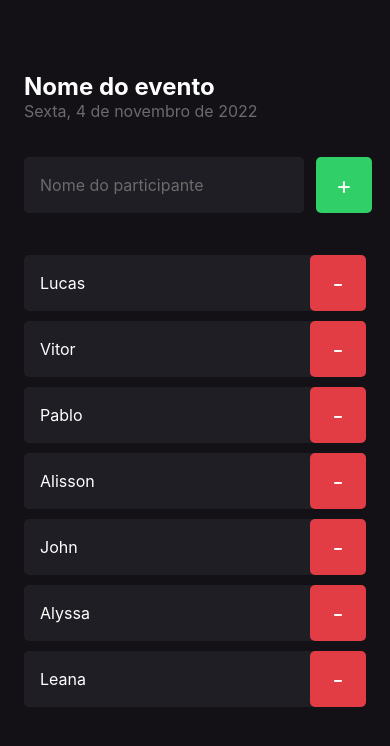
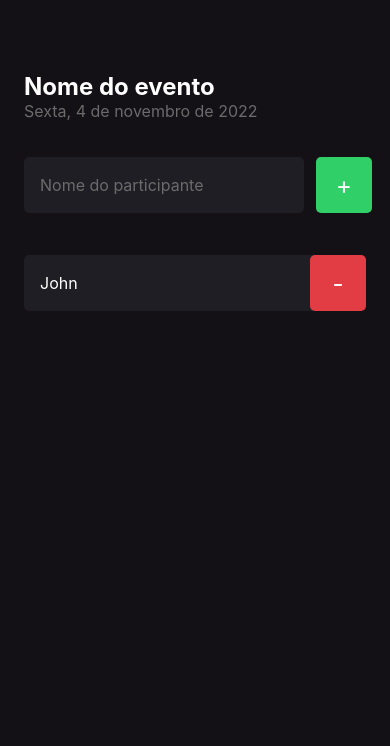
Before and after one commit to galax1y/01-im-here, a React Native app: screen / in a window 390 px wide. Shown: the top 746 px of the page. Built offline with nearby package versions, Linux system fonts and the light colour scheme.

Commit message:
Aplicando hook useState p/ lista de participantes

```diff
--- a/src/screens/home/index.tsx
+++ b/src/screens/home/index.tsx
@@ -2,16 +2,18 @@ import { styles } from './styles'
 import { Alert, FlatList, ScrollView, Text, TextInput, TouchableOpacity, View } from 'react-native'
 
 import { Participant } from '../../components/Participant'
+import { useState } from 'react'
 
 
 export function Home() {
-  const participants = ['Lucas', 'Vitor', 'Pablo', 'Alisson', 'John', 'Alyssa', 'Leana']
+  const [participants, setParticipants] = useState<string[]>(['John'])
 
   function handleAddParticipant() {
-    console.log('novo participante')
     if (participants.includes("Lucas")) {
       return Alert.alert('Deu ruim')
     }
+
+    setParticipants((prevState) => [...prevState, 'Anna'])
   }
 
   function handleRemoveParticipant(name: string) {
@@ -19,6 +21,7 @@ export function Home() {
       {
         text: 'Sim',
         onPress: () => {
+          setParticipants(() => participants.filter(item => item !== name))
           Alert.alert('Deletado.')
         },
       },
@@ -28,7 +31,6 @@ export function Home() {
       },
     ])
 
-    console.log('remover participante', name)
   }
 
   return (
```
Also changed, not shown: 1 other file (tests, documents, lock files or other folders).
